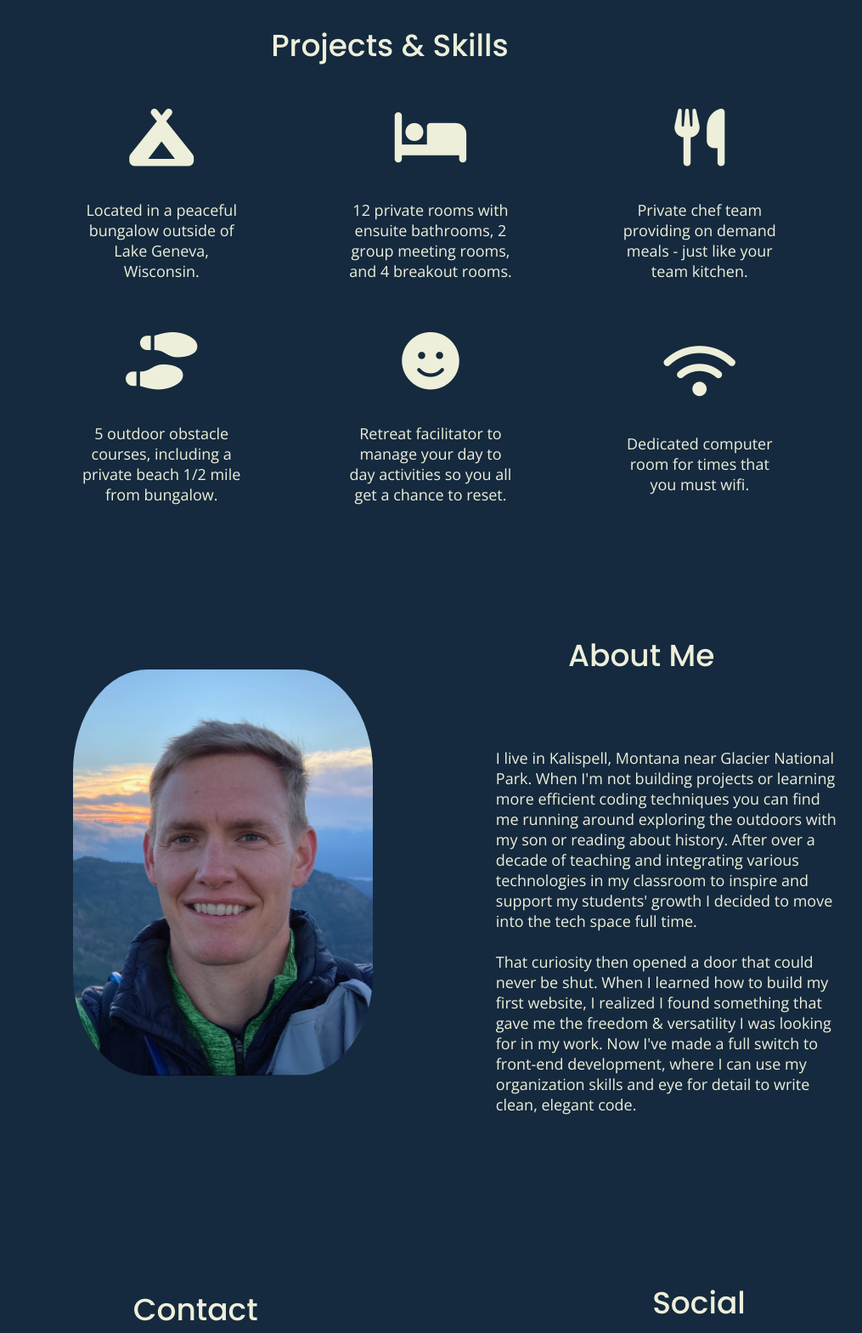
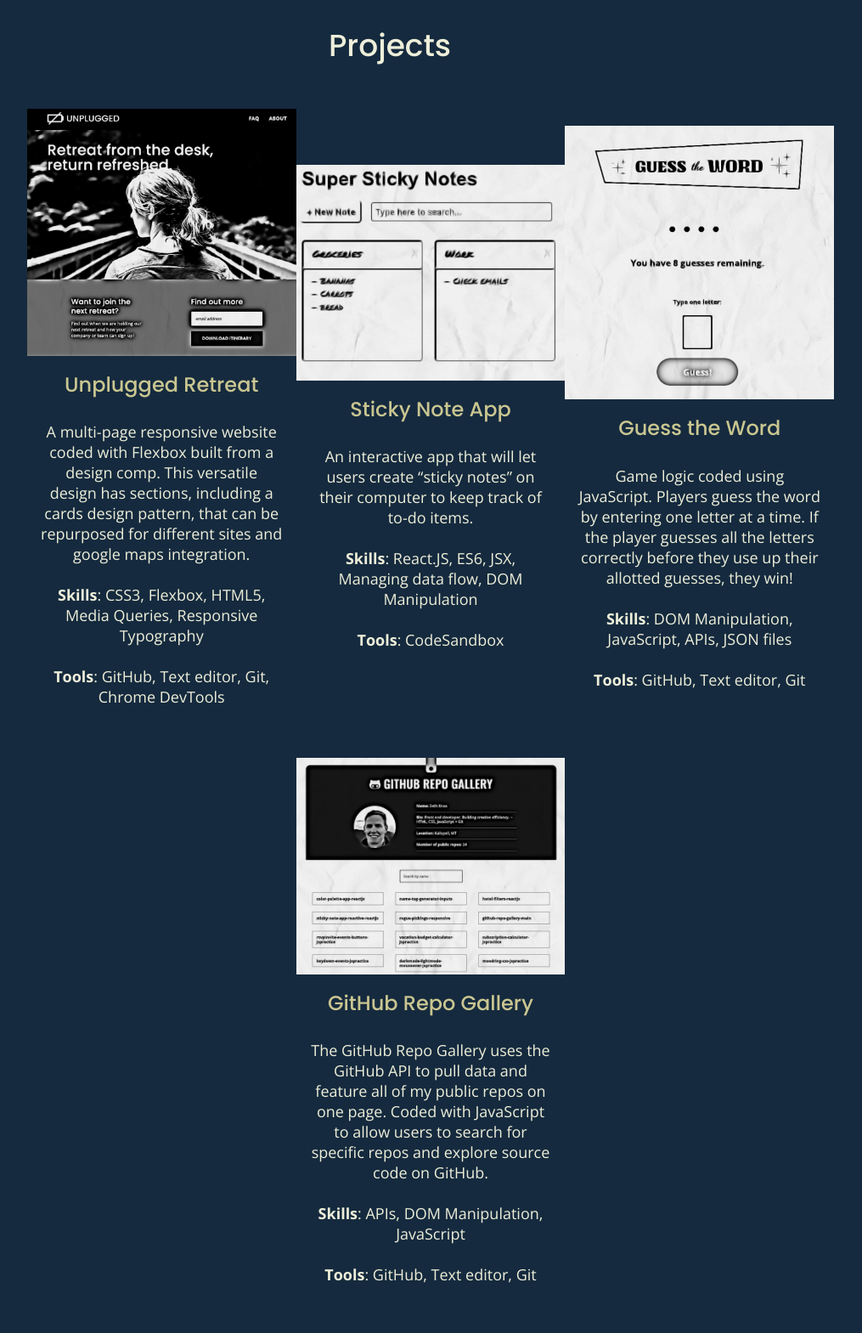
Before and after one commit to seth-knox/sk-code, a website built with Parcel: page index.html in a window 1280 px wide. Shown: the part 760-2329 px from the top of the page at 85% size, without its empty margins (133-1148 px from the left). Built offline with nearby package versions, Linux system fonts and the light colour scheme.

Commit message:
Added projects and images

```diff
--- a/css/main.css
+++ b/css/main.css
@@ -297,6 +297,14 @@ footer .copyright {
   align-items: center;
 }
 
+.features h4 {
+  color: #CAC691;
+  margin-bottom: 30px;
+  display: flex;
+  justify-content: center;
+  align-items: center;
+}
+
 .features article {
   width: 63%;
   margin: 30px 0;
@@ -514,10 +522,11 @@ footer .copyright {
     align-items: center;
     flex-flow: column wrap;
     flex-basis: 50%;
+    text-align: left;
   }
 
   .features .features-item-description {
-    width: 62%;
+    width: 90%;
   }
 
   /* About Me */
@@ -598,7 +607,7 @@ footer .copyright {
 
   h3,
   h4 {
-    font-size: 1.875em;
+    font-size: 1.5em;
   }
 
   p {
--- a/index.html
+++ b/index.html
@@ -34,7 +34,9 @@
       <div class="header-divider"></div>
       <nav>
         <ul>
-          <li><a href="#projects-skills" target="_self">Projects & Skills</a></li>
+          <li><a href="#projects" target="_self">Projects</a></li>
+          <li>|</li>
+          <li><a href="#skills" target="_self">Skills</a></li>
           <li>|</li>
           <li><a href="#about" target="_self">About</a></li>
           <li>|</li>
@@ -52,52 +54,117 @@
       </div>
     </section>
 
-    <section class="features" id="projects-skills">
+    <section class="features" id="projects">
       <div class="content-wrapper">
-        <h2> Projects & Skills</h2>
+        <h2> Projects</h2>
         <div class="features-items">
           <article>
             <p class="fontawesome-icon">
-              <i class="fas fa-campground"></i>
+              <a href="https://seth-knox.github.io/unplugged-website/" target="_blank"><img
+                  src="img/unplugged-website.png" alt="Unplugged Site"></a>
             </p>
-            <p class="features-item-description">Located in a peaceful bungalow outside of Lake Geneva, Wisconsin.</p>
+            <h4>Unplugged Retreat</h4>
+            <p class="features-item-description">A multi-page responsive website coded with Flexbox built from a design
+              comp. This versatile design has sections, including a cards design pattern, that can be repurposed for
+              different sites and google maps integration.
+              <br><br>
+              <b>Skills</b>: CSS3, Flexbox, HTML5, Media Queries, Responsive Typography
+              <br><br>
+              <b>Tools</b>: GitHub, Text editor, Git, Chrome DevTools
+            </p>
           </article>
           <article>
             <p class="fontawesome-icon">
-              <i class="fas fa-bed"></i>
+              <a href="https://kyxf5k.csb.app/" target="_blank"><img src="img/sticky-notes-app.png"
+                  alt="Sticky Note App"></a>
             </p>
-            <p class="features-item-description">12 private rooms with ensuite bathrooms, 2 group meeting rooms, and 4
-              breakout rooms.</p>
+            <h4>Sticky Note App</h4>
+            <p class="features-item-description">An interactive app that will let users create “sticky notes” on their
+              computer to keep track of to-do items.
+              <br><br>
+              <b>Skills</b>: React.JS, ES6, JSX, Managing data flow, DOM Manipulation
+              <br><br>
+              <b>Tools</b>: CodeSandbox
+            </p>
           </article>
           <article>
             <p class="fontawesome-icon">
-              <i class="fas fa-utensils"></i>
+              <a href="https://seth-knox.github.io/guess-the-word-game/" target="_blank"><img
+                  src="img/guess-the-word.png" alt="Guess the Word Game"></a>
             </p>
-            <p class="features-item-description">Private chef team providing on demand meals - just like your team
-              kitchen.</p>
+            <h4>Guess the Word</h4>
+            <p class="features-item-description">Game logic coded using JavaScript. Players guess the word by entering
+              one letter at a time. If the player guesses all the letters correctly before they use up their allotted
+              guesses, they win!
+              <br><br>
+              <b>Skills</b>: DOM Manipulation, JavaScript, APIs, JSON files
+              <br><br>
+              <b>Tools</b>: GitHub, Text editor, Git
+            </p>
           </article>
           <article>
             <p class="fontawesome-icon">
-              <i class="fas fa-shoe-prints"></i>
+              <a href="https://seth-knox.github.io/github-repo-gallery-main/" target="_blank"><img
+                  src="img/github-repo-gallery.png" alt="GitHub Repo Gallery"></a>
             </p>
-            <p class="features-item-description">5 outdoor obstacle courses, including a private beach 1/2 mile from
-              bungalow.</p>
+            <h4>GitHub Repo Gallery</h4>
+            <p class="features-item-description">The GitHub Repo Gallery uses the GitHub API to pull data and feature
+              all of my public
+              repos on one page. Coded with JavaScript to allow users to search for specific repos and explore source
+              code on
+              GitHub.
+              <br><br>
+              <b>Skills</b>: APIs, DOM Manipulation, JavaScript
+              <br><br>
+              <b>Tools</b>: GitHub, Text editor, Git
+            </p>
           </article>
+          <!-- <article>
+            <p class="fontawesome-icon">
+              <i class="fa-solid fa-screwdriver-wrench"></i>
+            </p>
+            <h2>Skills & Tools</h2>
+            <p class="features-item-description">
+              <ul>
+                <li>Coffee</li>
+                <li>Tea</li>
+                <li>Milk</li>
+              </ul>
+            </p>
+          </article> -->
+        </div>
+      </div>
+    </section>
+
+    <section class="about-me" id="skills">
+      <div class="content-wrapper">
+        <article>
           <article>
-            <p class="fontawesome-icon">
-              <i class="fas fa-smile"></i>
-            </p>
-            <p class="features-item-description">Retreat facilitator to manage your day to day activities so you all get
-              a
-              chance to reset.</p>
+            <figure>
+              <img src="img/skills-img.png" alt="tool and gear">
+            </figure>
+            <div>
+              <h2>Skills & Tools</h2>
+              <p>HTML5
+                CSS3
+                JavaScript | ES6
+                React | JSX
+                Flexbox
+                Responsive Web Design
+                DOM Manipulation
+                APIs
+                Data Flow Management
+                Debugging
+                Accessibility Standards
+                Git
+                GitHub
+                CodeSandBox
+                Text Editors
+                Chrome DevTools
+                Photoshop
+              </p>
+            </div>
           </article>
-          <article>
-            <p class="fontawesome-icon">
-              <i class="fas fa-wifi"></i>
-            </p>
-            <p class="features-item-description">Dedicated computer room for times that you must wifi.</p>
-          </article>
-        </div>
       </div>
     </section>
 
@@ -105,22 +172,14 @@
       <div class="content-wrapper">
         <article>
           <figure>
-              <img src="img/head-shot.jpg" alt="head shot mountain backdrop">
+            <img src="img/head-shot.jpg" alt="head shot mountain backdrop">
           </figure>
           <div>
             <h2>About Me</h2>
             <p>
-
-              I live in Kalispell, Montana near Glacier National Park. When I'm not building
-              projects or learning more efficient coding techniques you can find me running around exploring the
-              outdoors with my son or reading about history. After over a decade of teaching and integrating various technologies in my classroom
-              to inspire and support my students' growth I decided to move into the tech space full time.<br>
-              <br>
-              That curiosity then opened a door that could never be shut. When I learned how to build my first website,
-              I realized I found something that gave me the freedom & versatility I was looking for in my work. Now I've
-              made a full switch to front-end development, where I can use my organization skills and eye for detail to
-              write clean, elegant code.
-
+              As a front end developer and former educator this career allows me to merge my passions for technology
+              integration that stimulates growth and continuous self-learning. When I'm offline you can find me running,
+              reading, or exploring the outdoors in Northwest Montana with my son.
             </p>
           </div>
         </article>
```
Also changed, not shown: img/skills-img.png (added).
